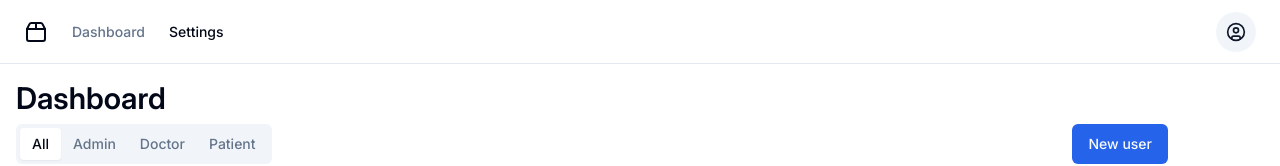
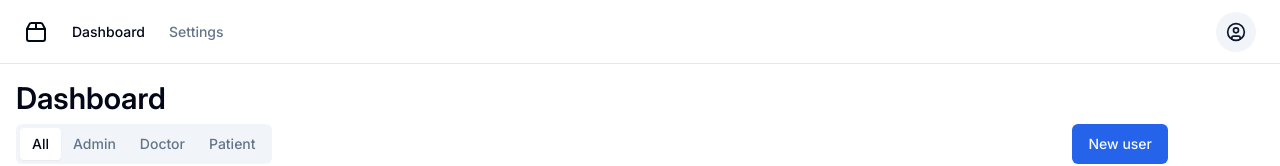
Before and after one commit to joaquinvaldezzz/capstone, a Next.js app: page /dashboard/admin in a window 1280 px wide. Shown: the top 166 px of the page. Built offline with nearby package versions, Linux system fonts and the light colour scheme; no server answers; the database is empty.

Commit message:
refactor: transfer active state to "Dashboard"

```diff
--- a/src/components/layout/admin.tsx
+++ b/src/components/layout/admin.tsx
@@ -22,14 +22,15 @@ export default function AdminLayout({ children }: { children: React.ReactNode })
             <span className="sr-only">Name</span>
             <Package2Icon className="size-6" />
           </Link>
+          {/* active: text-foreground transition-colors hover:text-foreground */}
           <Link
-            className="text-muted-foreground transition-colors hover:text-foreground"
+            className="text-foreground transition-colors hover:text-foreground"
             href="/dashboard/admin/"
           >
             Dashboard
           </Link>
           <Link
-            className="text-foreground transition-colors hover:text-foreground"
+            className="text-muted-foreground transition-colors hover:text-foreground"
             href="/dashboard/admin/settings"
           >
             Settings
```
